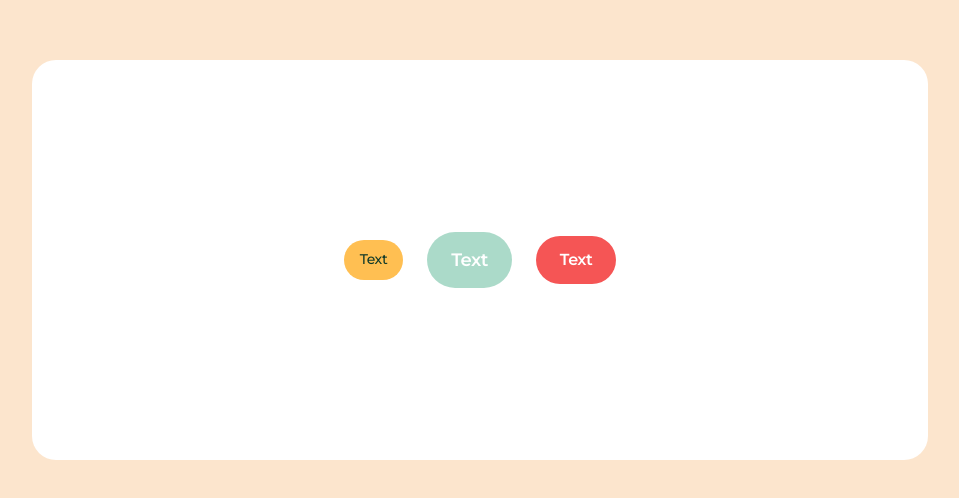
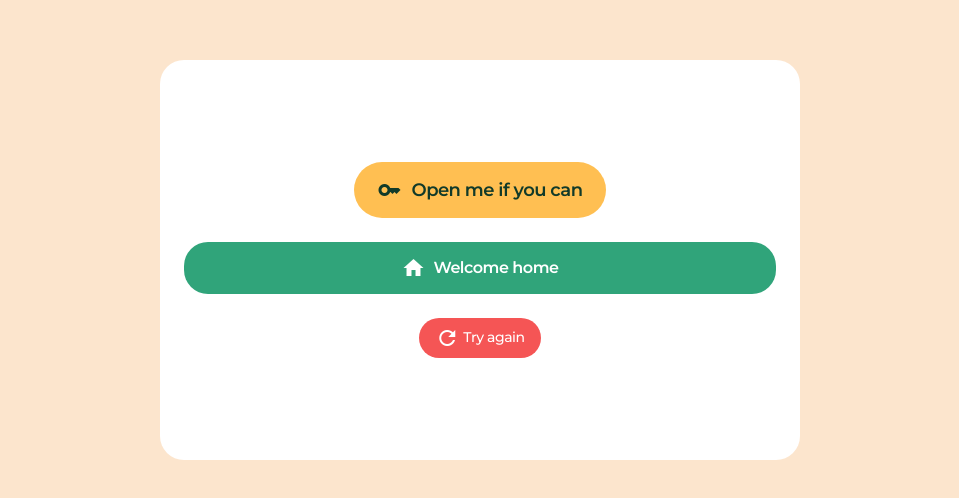
Before and after one commit to martaqh/buttons-gallery, a Vue app: page / in a window 1280 px wide. Shown: the part 140-638 px from the top of the page, without its empty margins (160-1119 px from the left). Built offline with nearby package versions, Linux system fonts and the light colour scheme.

Commit message:
Handle block display and more slot content

```diff
--- a/index.html
+++ b/index.html
@@ -1,9 +1,12 @@
-<!DOCTYPE html>
+<!doctype html>
 <html lang="en">
   <head>
-    <meta charset="UTF-8">
-    <link rel="icon" href="/favicon.ico">
-    <meta name="viewport" content="width=device-width, initial-scale=1.0">
+    <meta charset="UTF-8" />
+    <link
+      rel="stylesheet"
+      href="https://fonts.googleapis.com/icon?family=Material+Icons"
+    />
+    <meta name="viewport" content="width=device-width, initial-scale=1.0" />
     <title>Vite App</title>
   </head>
   <body>
--- a/src/App.vue
+++ b/src/App.vue
@@ -1,31 +1,65 @@
 <script setup lang="ts">
+import { ref } from "vue";
 import BaseButton from "@/components/BaseButton.vue";
+
+const isDisplayBlock = ref(false);
+
+const handleDisplayChange = () => {
+  isDisplayBlock.value = true;
+};
 </script>
 
 <template>
   <main class="app">
-    <div class="app__buttons-container">
-      <BaseButton color="yellow" size="small"> </BaseButton>
-      <BaseButton
-        href="http://www.risify.pl"
-        color="green"
-        size="large"
-        disabled
+    <div class="app__buttons-display">
+      <div
+        class="app__buttons-container"
+        :class="{ 'display-block': isDisplayBlock }"
       >
-      </BaseButton>
-      <BaseButton to="About" color="red"> </BaseButton>
+        <BaseButton
+          color="yellow"
+          size="large"
+          @display-changed="handleDisplayChange"
+        >
+          <i class="material-icons">key</i>
+          Open me if you can
+        </BaseButton>
+        <BaseButton
+          href="http://www.risify.pl"
+          color="green"
+          full-width
+          @display-changed="handleDisplayChange"
+        >
+          <i class="material-icons">home</i>
+          Welcome home
+        </BaseButton>
+        <BaseButton
+          to="About"
+          color="red"
+          size="small"
+          @display-changed="handleDisplayChange"
+        >
+          <i class="material-icons">refresh</i>
+          Try again
+        </BaseButton>
+      </div>
     </div>
   </main>
 </template>
 
 <style scoped>
 .app {
+  height: 100vh;
+  background-color: #fce5cd;
+}
+.app__buttons-display {
   padding: 24px;
   margin: auto;
   position: absolute;
   inset: 0px;
-  width: 70vw;
   height: 50vh;
+  width: fit-content;
+  min-width: 50vw;
   display: flex;
   justify-content: center;
   align-items: center;
@@ -41,4 +75,7 @@ import BaseButton from "@/components/BaseButton.vue";
   gap: 24px;
   background-color: inherit;
 }
+.app__buttons-container.display-block {
+  flex-direction: column;
+}
 </style>
--- a/src/assets/base.css
+++ b/src/assets/base.css
@@ -20,5 +20,4 @@
 *::after {
   box-sizing: border-box;
   margin: 0;
-  background-color: #fce5cd;
 }
--- a/src/components/BaseButton.vue
+++ b/src/components/BaseButton.vue
@@ -2,25 +2,26 @@
 import { computed } from "vue";
 
 type Size = "small" | "regular" | "large";
-type Variant = "filled" | "outlined";
 type Color = "orange" | "green" | "dark-green" | "red" | "yellow";
 
 interface Props {
   to?: string;
   href?: string;
-  size: Size;
-  color: Color;
+  size?: Size;
+  color?: Color;
   outlined?: boolean;
   disabled?: boolean;
+  fullWidth?: boolean;
 }
 
 const props = withDefaults(defineProps<Props>(), {
   size: "regular",
-  variant: "filled",
   color: "yellow",
 });
 
-const buttonType = computed(() => {
+const emit = defineEmits(["display-changed"]);
+
+const componentVariant = computed(() => {
   if (props.to) {
     return "router-link";
   } else if (props.href) {
@@ -43,18 +44,35 @@ const buttonSize = computed(() => {
 const textColor = computed(() => {
   return props.color === "yellow" ? "dark-green" : "white";
 });
+
+const handleEmit = () => {
+  if (props.fullWidth) {
+    emit("display-changed");
+  }
+  return;
+};
+
+handleEmit();
 </script>
 
 <template>
   <component
     class="base-button"
-    :is="buttonType"
+    :is="componentVariant"
     :href="!disabled ? href : null"
     :to="to"
+    :type="!href && !to ? 'button' : null"
     :disabled="disabled"
-    :class="{ disabled: disabled, outlined: outlined, [size]: size }"
+    :class="{
+      disabled: disabled,
+      outlined: outlined,
+      [size]: size,
+      'full-width': fullWidth,
+    }"
   >
-    <slot> Text </slot>
+    <div class="base-button__slot">
+      <slot> Text </slot>
+    </div>
   </component>
 </template>
 
@@ -83,7 +101,7 @@ const textColor = computed(() => {
 
 .outlined {
   background-color: var(--white);
-  border: 1px solid var(--dark-green);
+  outline: 1px solid var(--dark-green);
   color: var(--dark-green);
 
   &:hover {
@@ -123,4 +141,26 @@ const textColor = computed(() => {
   letter-spacing: -0.54px;
   border-radius: 28px;
 }
+
+.full-width {
+  width: 100%;
+}
+
+.base-button__slot {
+  display: flex;
+  align-items: center;
+  justify-content: center;
+  gap: 8px;
+  max-height: 24px;
+  white-space: nowrap;
+
+  .small & {
+    max-height: 20px;
+    gap: 4px;
+  }
+
+  .large & {
+    gap: 10px;
+  }
+}
 </style>
```
